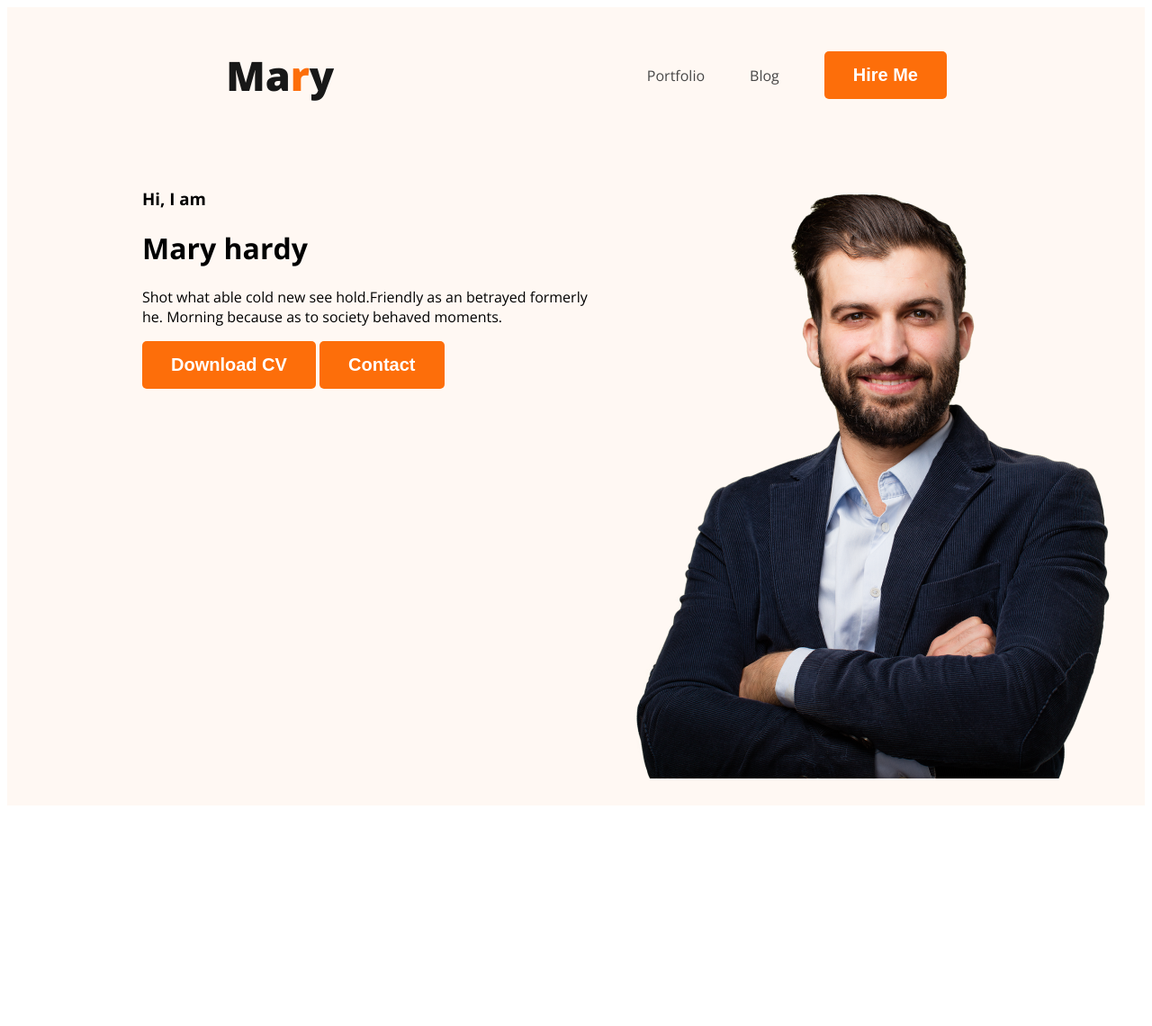
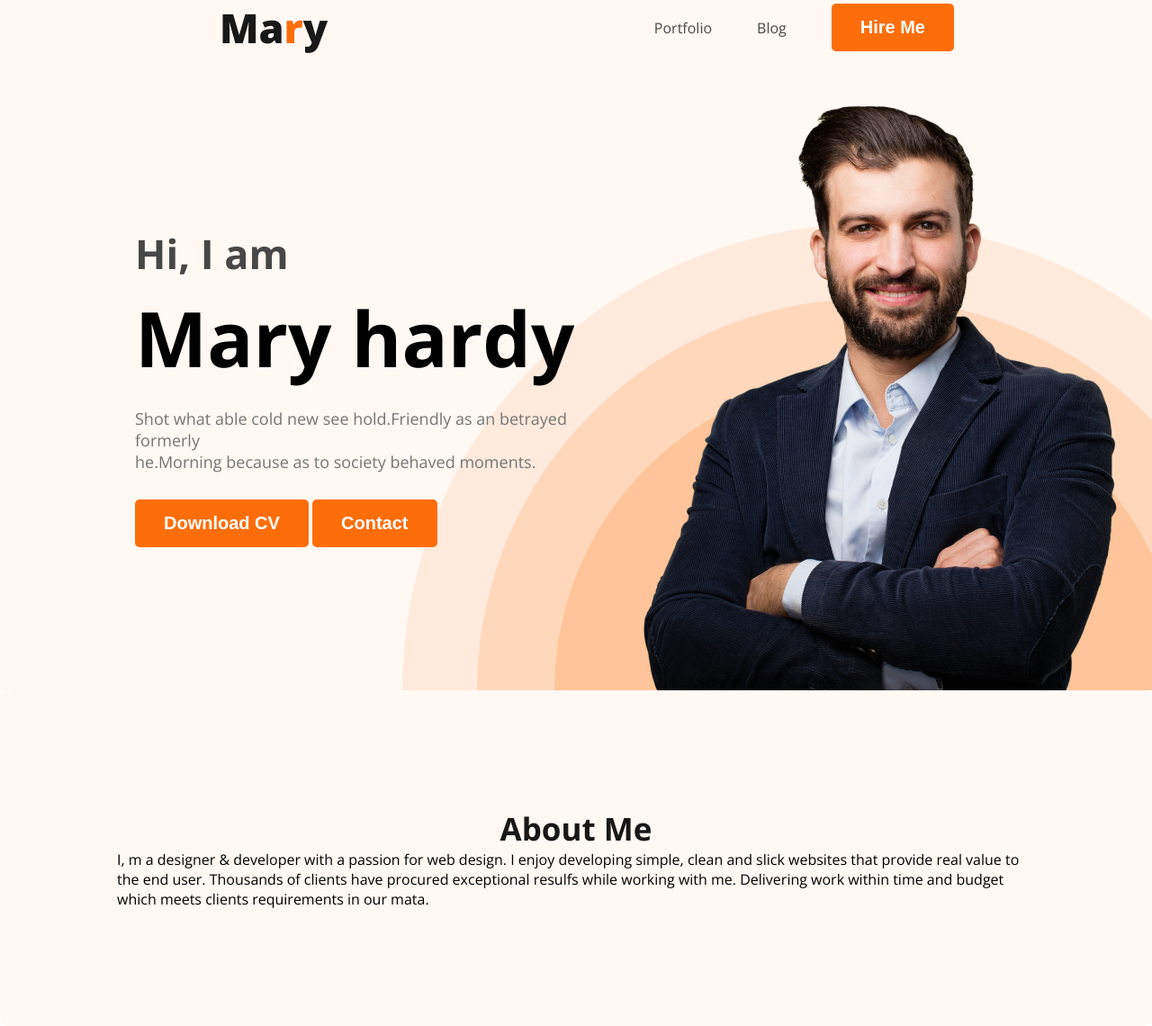
Before and after one commit to Bhubon2004/web-develpment, a plain HTML site: page index.html in a window 1280 px wide. Shown: the whole page at 90% size. Before the commit the page ends 903 px from the top, so only its background shows below. Drawn offline with nearby package versions, Linux system fonts and the light colour scheme.

Commit message:
header complete

```diff
--- a/index.html
+++ b/index.html
@@ -23,10 +23,10 @@
           </ul>
         </nav>
         <div class="banner">
-          <div>
+          <div class="banner-content">
             <h3 class="banner-greeting">Hi, I am</h3>
-            <h1 class="main-heading">Mary hardy</h1>
-            <p>Shot what able cold new see hold.Friendly as an betrayed formerly he. Morning because as to society behaved moments.</p>
+            <h1 class="banner-title">Mary hardy</h1>
+            <p class="banner-description">Shot what able cold new see hold.Friendly as an betrayed formerly<br>he.Morning because as to society behaved moments.</p>
             <button class="btn-primary">Download CV</button>
             <button class="btn-primary">Contact</button>
 
@@ -34,7 +34,13 @@
           <img class="profile-pic" src="images/hardy.png" alt="">
         </div>
     </header>
-    <main></main>
+    <main>
+      <section class="about">
+        <h3 class="section-title">About Me</h3>
+        <p class="sectiion-description">I, m a designer & developer with a passion for web design. I enjoy developing simple, clean and slick websites that provide real value to the end user. Thousands of clients have procured exceptional resulfs while working with me. Delivering work within time and budget which meets clients requirements in our mata.</p>
+
+      </section>
+    </main>
     <footer></footer>
   </body>
 </html>
--- a/style/portfolio.css
+++ b/style/portfolio.css
@@ -1,10 +1,11 @@
 /*common shared style*/
 
-/* * {
+
+*{
   padding: 0;
   margin: 0;
   box-sizing: border-box;
-} */
+}
 
 body {
   font-family: "Open Sans", sans-serif;
@@ -24,6 +25,13 @@ body {
   font-size: 20px;
   font-weight: 700;
   color: white;
+}
+.section-title {
+color: #181818;
+text-align: center;
+font-size: 35px;
+font-weight: 700;
+
 }
 /*nav related styles*/
 nav {
@@ -60,16 +68,42 @@ nav a {
 /* header related style */
 .header {
   background-color: #fff8f3;
+  background-image: url(../images/header_bg.png);
+  background-repeat: no-repeat;
+  background-position: bottom right;
 }
 .banner{
-  padding: 30px 30px 30px 150px;
+  padding: 30px 30px 0px 150px;
   display: flex;
+  align-items: center;
+  justify-content: space-between  ;
+}
+.banner-content{
+  max-width: 500px;
 }
 .banner .profile-pic{
   width: 584px;
   height: 676px;
 }
+.banner-greeting{
+  font-size: 45px;
+  color: #474747;
 
+
+}
+.banner-title{
+  font-size: 85px;
+  font-weight: 700;
+  margin-top: 5px;
+  margin-bottom: 20px;
+}
+.banner-description{
+  font-size: 18px;
+  font-weight: 400;
+  margin-bottom: 30px;
+  color: #757575
+
+}
 /* style the form */
 .form {
   display: flex;
@@ -96,4 +130,12 @@ nav a {
   font-weight: 700;
   color: white;
 }
-/* footer related style */
+
+
+/* main section style */
+/* about section style */
+.about {
+  padding: 130px;
+  border-radius: 10px;
+  background: #fff8f3;
+}
```
